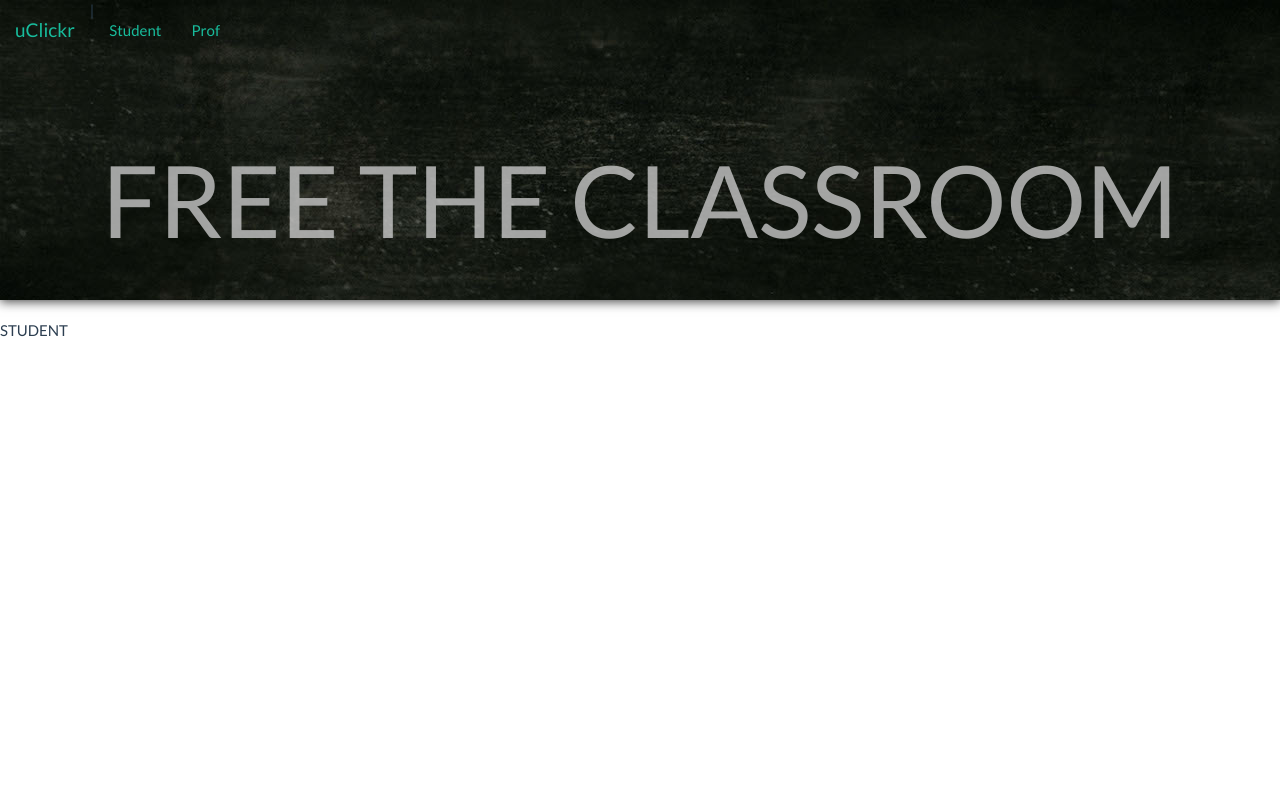
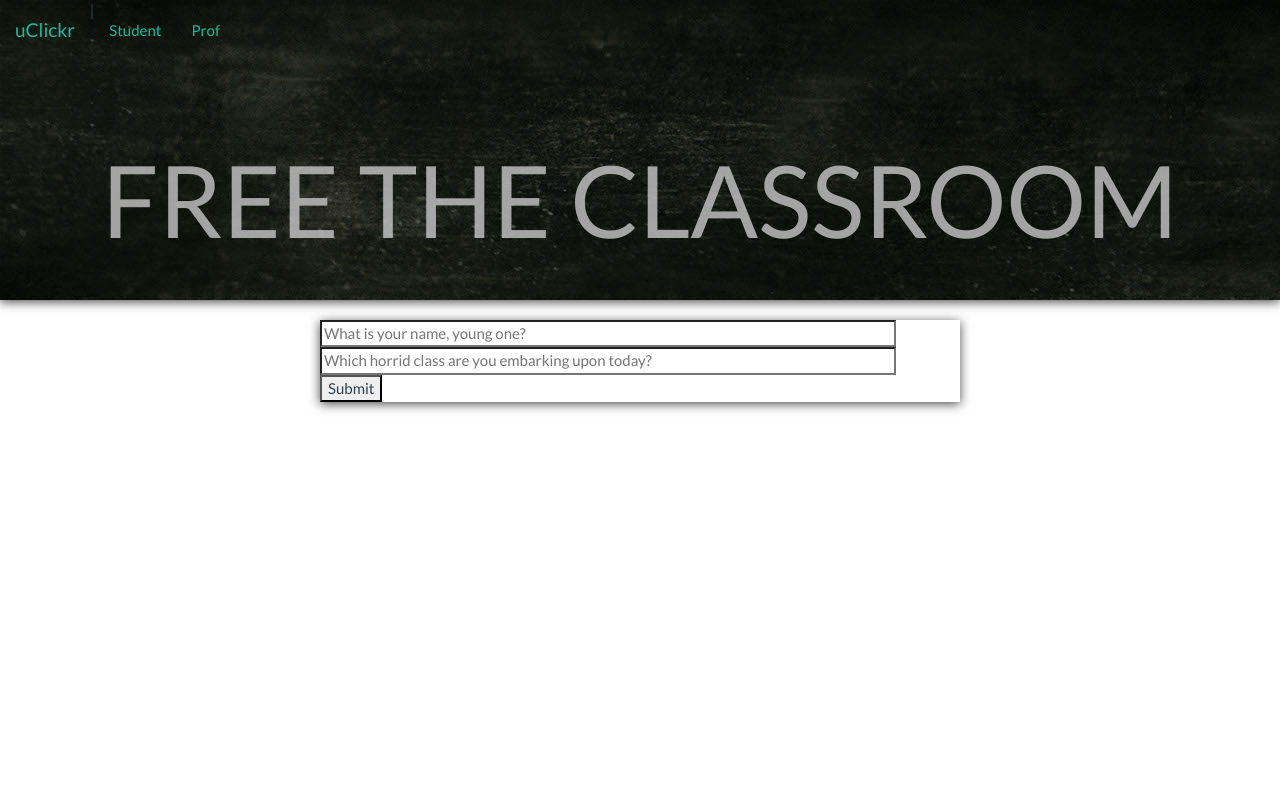
Before and after one commit to jaychia/brickhack3VR, a Django app: page /student in a window 1280 px wide. Run offline with Django 3.2, Linux system fonts and the light colour scheme; some libraries are stand-ins or nearby versions.

Commit message:
before pull

```diff
--- a/clickr/clickr/templates/prof.html
+++ b/clickr/clickr/templates/prof.html
@@ -54,7 +54,7 @@
 		loginButton.click(function(e){
 			e.preventDefault();
 			$.ajax({
-				url: "prof/" + loginField.val() + '/' + classField.val(),
+				url: "prof/" + loginField.val() + '/' + classField.val() + '/',
 				success: function(resp) {
 					showQuestions(resp);
 				},
--- a/clickr/clickr/templates/student.html
+++ b/clickr/clickr/templates/student.html
@@ -2,5 +2,48 @@
 
 
 {% block body %}
-STUDENT
+<form class="form-horizontal centered shadowed" id="js-login-div">
+		<input id="login-field" class="formfield" type="text" placeholder="What is your name, young one?" name="name">
+		<input id="class-field" class="formfield" type="text" placeholder="Which horrid class are you embarking upon today?" name="class_label">
+		<input id="login-submit" type="submit">
+</form>
+<div class="col-xs-6 well bs-component centered shadowed" id="js-active-div">
+
+</div>
 {% endblock %}
+
+{% block footer %}
+<script>
+	$(function() {
+		var loginButton = $("#login-submit");
+		var loginField = $("#login-field");
+		var classField = $("#class-field");
+		var loginForm = $("#js-login-div");
+		var activeDiv = $("#js-active-div");
+		var profnamebanner = $("#profnamebanner");
+
+		activeDiv.hide();
+
+		loginButton.click(function(e){
+			e.preventDefault();
+			$.ajax({
+				url: "student/" + loginField.val() + '/' + classField.val(),
+				success: function(resp) {
+					showClassroom(resp);
+				},
+				error: function() {
+					alert('shit!');
+				}
+			});
+		});
+
+		function showClassroom(resp) {
+			console.log(resp);
+			profnamebanner.text("Welcome, " + resp.student_name);
+			loginForm.hide();
+			activeDiv.show();
+		}
+
+	});
+</script>
+{% endblock %}
--- a/clickr/clickr/urls.py
+++ b/clickr/clickr/urls.py
@@ -19,10 +19,11 @@ import views
 
 urlpatterns = [
     url(r'^admin/', admin.site.urls),
-	url(r'^prof/(?P<professorName>[a-zA-Z]+)/(?P<class_label>[a-zA-Z]+)/$', views.receiveName, name='receiveName'),
+	url(r'^prof/(?P<professorName>[a-zA-Z]+)/(?P<class_label>[a-zA-Z0-9]+)/$', views.receiveName, name='receiveName'),
 	url(r'^prof/(?P<professorName>[a-zA-Z]+)/?P<question>/$', views.receiveQuestion, name='receive_question'),
     url(r'^prof$', views.prof, name="prof_home"),
     url(r'^student$', views.student, name="student_home"),
+    url(r'^student/(?P<studentName>[a-zA-Z]+)/(?P<class_label>[a-zA-Z0-9]+)/$', views.receiveStudentName, name='receiveStudentName'),
     url(r'^$', views.index, name="home"),
     url(r'^student/room$', views.get_room, name="get_room"),
 ]
--- a/clickr/clickr/views.py
+++ b/clickr/clickr/views.py
@@ -33,6 +33,19 @@ def receiveName (request, professorName, class_label):
 	room, create = Room.objects.get_or_create(label=class_label)
 
 	return JsonResponse({'new_prof': new_prof, 'prof_name': professorName, 'id':prof.id})
+
+def receiveStudentName (request, studentName, class_label):
+	student, created = Student.objects.get_or_create(name=studentName)
+	room, created = Room.objects.get_or_create(label=class_label)
+	questions = room.questions.all()
+	questions_list = [(question.id, question.text, question.options.all()) for question in questions]
+
+
+	return JsonResponse({
+			"questions": questions_list,
+			"class_label": room.label,
+			"student_name": student.name,
+		})
 
 @csrf_exempt
 def receiveQuestion (request, professorName, question):
```
Also changed, not shown: clickr/db.sqlite3, 1 other file.
